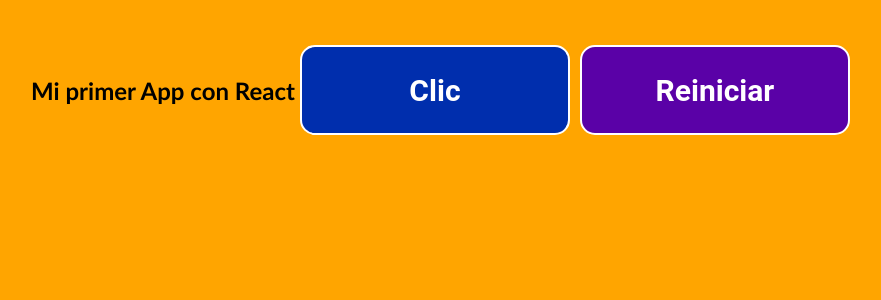
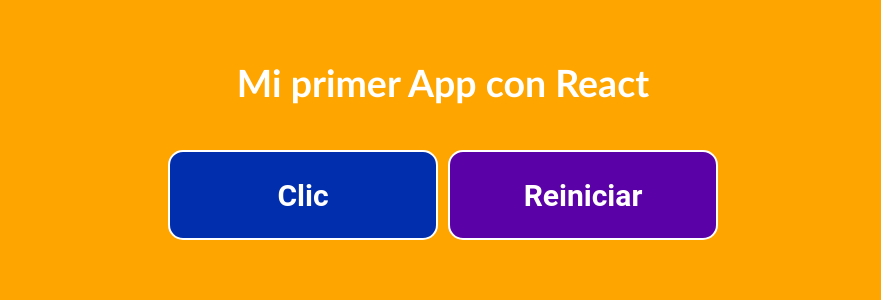
Before and after one commit to veru85/proyecto2-contador-clics, a React (Create React App) app: page / in a window 1280 px wide. Shown: the top 300 px of the page, without its empty margins (197-1078 px from the left). Built offline with nearby package versions, Linux system fonts and the light colour scheme.

Commit message:
modificando estilos

```diff
--- a/src/App.css
+++ b/src/App.css
@@ -17,3 +17,14 @@
   padding-top:40px;
   font-family: 'Trebuchet MS', 'Lucida Sans Unicode', 'Lucida Grande', 'Lucida Sans', Arial, sans-serif;
 }
+
+.title{
+width: 100%;
+display: flex;
+align-items: center;
+justify-content: center;
+margin: 20px;
+color: white;
+font-size: 25px;
+padding-bottom: 20px;
+}
--- a/src/App.js
+++ b/src/App.js
@@ -15,7 +15,7 @@
     <div className='App'>
       <div className='title'>
         <h2>Mi primer App con React</h2>
-        </div>  <br></br>
+        </div>
       <div className='contenedor-contador'>
         <Boton
         texto='Clic'
```
